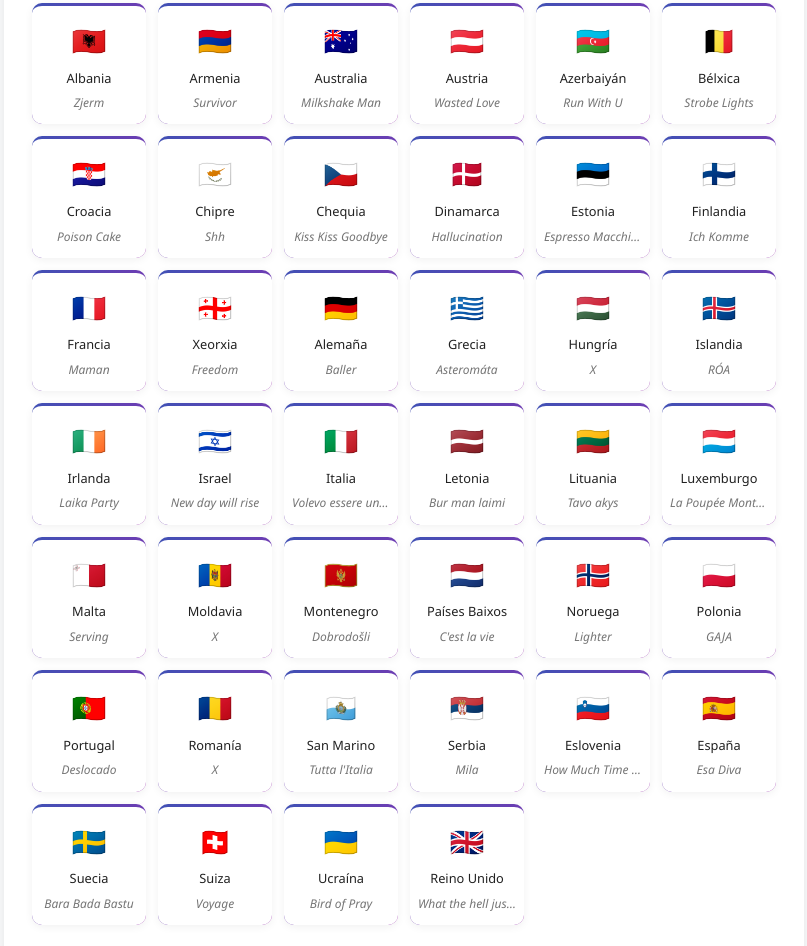
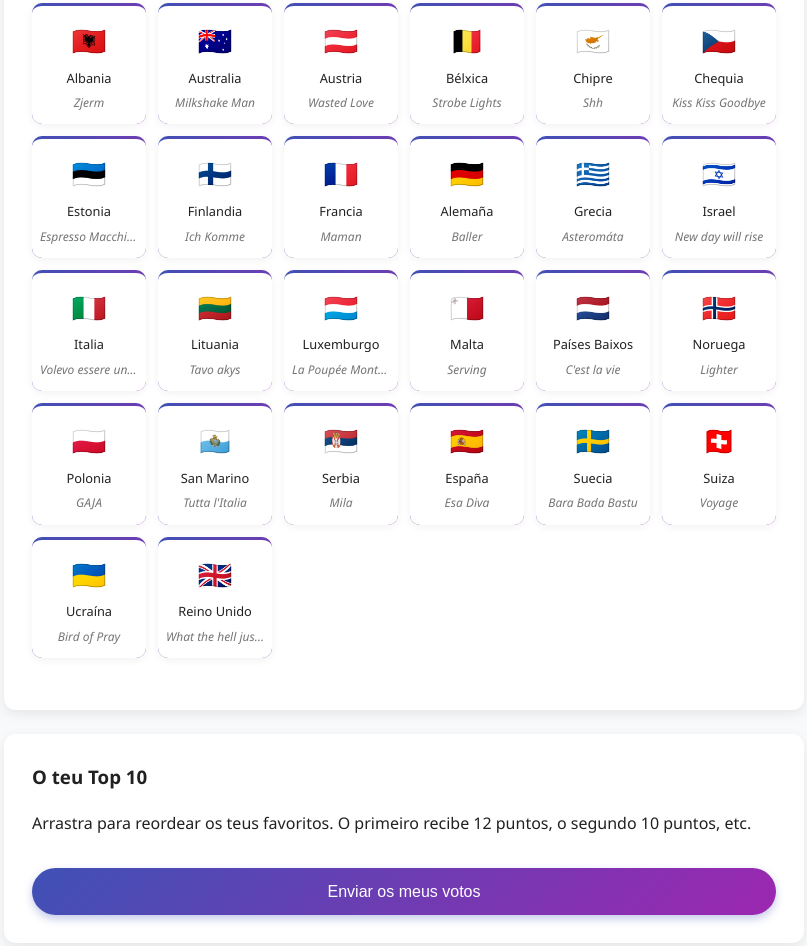
Before and after one commit to rfgiovanni/eurovision_voting_web, a plain HTML site: page index.html in a window 1280 px wide. Shown: the part 597-1543 px from the top of the page, without its empty margins (236-1043 px from the left). Drawn offline with Linux system fonts and the light colour scheme; no server answers.

Commit message:
index.html

```diff
--- a/index.html
+++ b/index.html
@@ -534,40 +534,37 @@
         // Datos de países participantes en Eurovisión 2025 (reducidos a 26)
         const countries = [
           { id: 1, name: "Albania", flag: "🇦🇱", song: "Zjerm" },
-          { id: 2, name: "Armenia", flag: "🇦🇲", song: "Survivor" },
+         // { id: 2, name: "Armenia", flag: "🇦🇲", song: "Survivor" },
           { id: 3, name: "Australia", flag: "🇦🇺", song: "Milkshake Man" },
           { id: 4, name: "Austria", flag: "🇦🇹", song: "Wasted Love" },
-          { id: 5, name: "Azerbaiyán", flag: "🇦🇿", song: "Run With U" },
+         // { id: 5, name: "Azerbaiyán", flag: "🇦🇿", song: "Run With U" },
           { id: 6, name: "Bélxica", flag: "🇧🇪", song: "Strobe Lights" },
-          { id: 7, name: "Croacia", flag: "🇭🇷", song: "Poison Cake" },
+         // { id: 7, name: "Croacia", flag: "🇭🇷", song: "Poison Cake" },
           { id: 8, name: "Chipre", flag: "🇨🇾", song: "Shh" },
           { id: 9, name: "Chequia", flag: "🇨🇿", song: "Kiss Kiss Goodbye" },
-          { id: 10, name: "Dinamarca", flag: "🇩🇰", song: "Hallucination" },
+         // { id: 10, name: "Dinamarca", flag: "🇩🇰", song: "Hallucination" },
           { id: 11, name: "Estonia", flag: "🇪🇪", song: "Espresso Macchiato" },
           { id: 12, name: "Finlandia", flag: "🇫🇮", song: "Ich Komme" },
           { id: 13, name: "Francia", flag: "🇫🇷", song: "Maman" },
-          { id: 14, name: "Xeorxia", flag: "🇬🇪", song: "Freedom" },
+         // { id: 14, name: "Xeorxia", flag: "🇬🇪", song: "Freedom" },
           { id: 15, name: "Alemaña", flag: "🇩🇪", song: "Baller" },
           { id: 16, name: "Grecia", flag: "🇬🇷", song: "Asteromáta" },
-          { id: 17, name: "Hungría", flag: "🇭🇺", song: "X" },
-          { id: 18, name: "Islandia", flag: "🇮🇸", song: "RÓA" },
-          { id: 19, name: "Irlanda", flag: "🇮🇪", song: "Laika Party" },
+         // { id: 18, name: "Islandia", flag: "🇮🇸", song: "RÓA" },
+         // { id: 19, name: "Irlanda", flag: "🇮🇪", song: "Laika Party" },
           { id: 20, name: "Israel", flag: "🇮🇱", song: "New day will rise" },
           { id: 21, name: "Italia", flag: "🇮🇹", song: "Volevo essere un duro" },
-          { id: 22, name: "Letonia", flag: "🇱🇻", song: "Bur man laimi" },
+         // { id: 22, name: "Letonia", flag: "🇱🇻", song: "Bur man laimi" },
           { id: 23, name: "Lituania", flag: "🇱🇹", song: "Tavo akys" },
           { id: 24, name: "Luxemburgo", flag: "🇱🇺", song: "La Poupée Monte Le Son" },
           { id: 25, name: "Malta", flag: "🇲🇹", song: "Serving" },
-          { id: 26, name: "Moldavia", flag: "🇲🇩", song: "X" },
-          { id: 27, name: "Montenegro", flag: "🇲🇪", song: "Dobrodošli" },
+         // { id: 27, name: "Montenegro", flag: "🇲🇪", song: "Dobrodošli" },
           { id: 28, name: "Países Baixos", flag: "🇳🇱", song: "C'est la vie" },
           { id: 29, name: "Noruega", flag: "🇳🇴", song: "Lighter" },
           { id: 30, name: "Polonia", flag: "🇵🇱", song: "GAJA" },
-          { id: 31, name: "Portugal", flag: "🇵🇹", song: "Deslocado" },
-          { id: 32, name: "Romanía", flag: "🇷🇴", song: "X" },
+         // { id: 31, name: "Portugal", flag: "🇵🇹", song: "Deslocado" },
           { id: 33, name: "San Marino", flag: "🇸🇲", song: "Tutta l'Italia" },
           { id: 34, name: "Serbia", flag: "🇷🇸", song: "Mila" },
-          { id: 35, name: "Eslovenia", flag: "🇸🇮", song: "How Much Time Do We Have Left" },
+         // { id: 35, name: "Eslovenia", flag: "🇸🇮", song: "How Much Time Do We Have Left" },
           { id: 36, name: "España", flag: "🇪🇸", song: "Esa Diva" },
           { id: 37, name: "Suecia", flag: "🇸🇪", song: "Bara Bada Bastu" },
           { id: 38, name: "Suiza", flag: "🇨🇭", song: "Voyage" },
```
